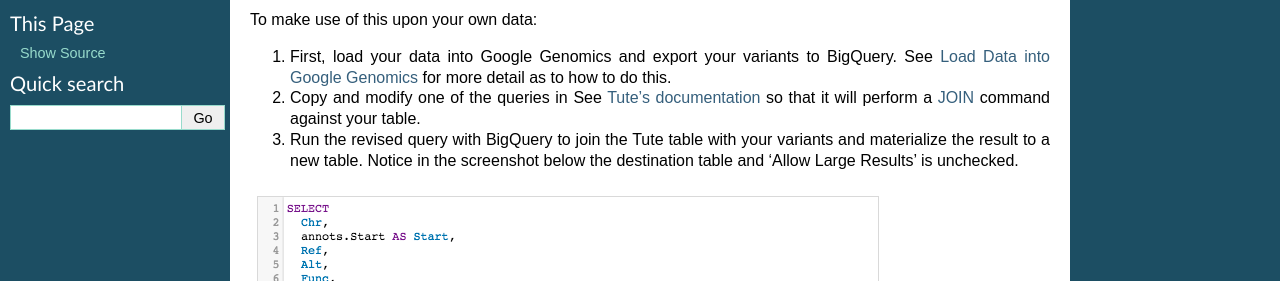
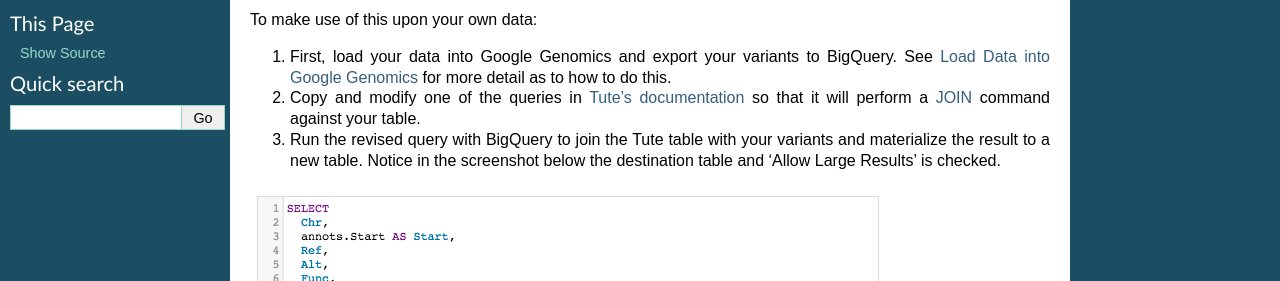
Before and after one commit to googlegenomics/readthedocs, a Sphinx documentation site: the page built from docs/source/use_cases/annotate_variants/tute_annotation.rst, in a window 1280 px wide. Shown: the part 275-556 px from the top of the page. Built offline with Sphinx 7.4.7, drawn with Linux system fonts in a browser that asks for light colours.

Commit message:
Typo fixes.

```diff
--- a/docs/source/use_cases/annotate_variants/tute_annotation.rst
+++ b/docs/source/use_cases/annotate_variants/tute_annotation.rst
@@ -9,7 +9,7 @@
 To make use of this upon your own data:
 
 (1) First, load your data into Google Genomics and export your variants to BigQuery.  See :doc:`../load_data/index` for more detail as to how to do this.
-(2) Copy and modify one of the queries in See `Tute's documentation`_ so that it will perform a `JOIN <https://cloud.google.com/bigquery/query-reference#joins>`_ command against your table.
-(3) Run the revised query with BigQuery to join the Tute table with your variants and materialize the result to a new table.  Notice in the screenshot below the destination table and 'Allow Large Results' is unchecked.
+(2) Copy and modify one of the queries in `Tute's documentation`_ so that it will perform a `JOIN <https://cloud.google.com/bigquery/query-reference#joins>`_ command against your table.
+(3) Run the revised query with BigQuery to join the Tute table with your variants and materialize the result to a new table.  Notice in the screenshot below the destination table and 'Allow Large Results' is checked.
 
 .. image:: TuteAnnotation.png
```
